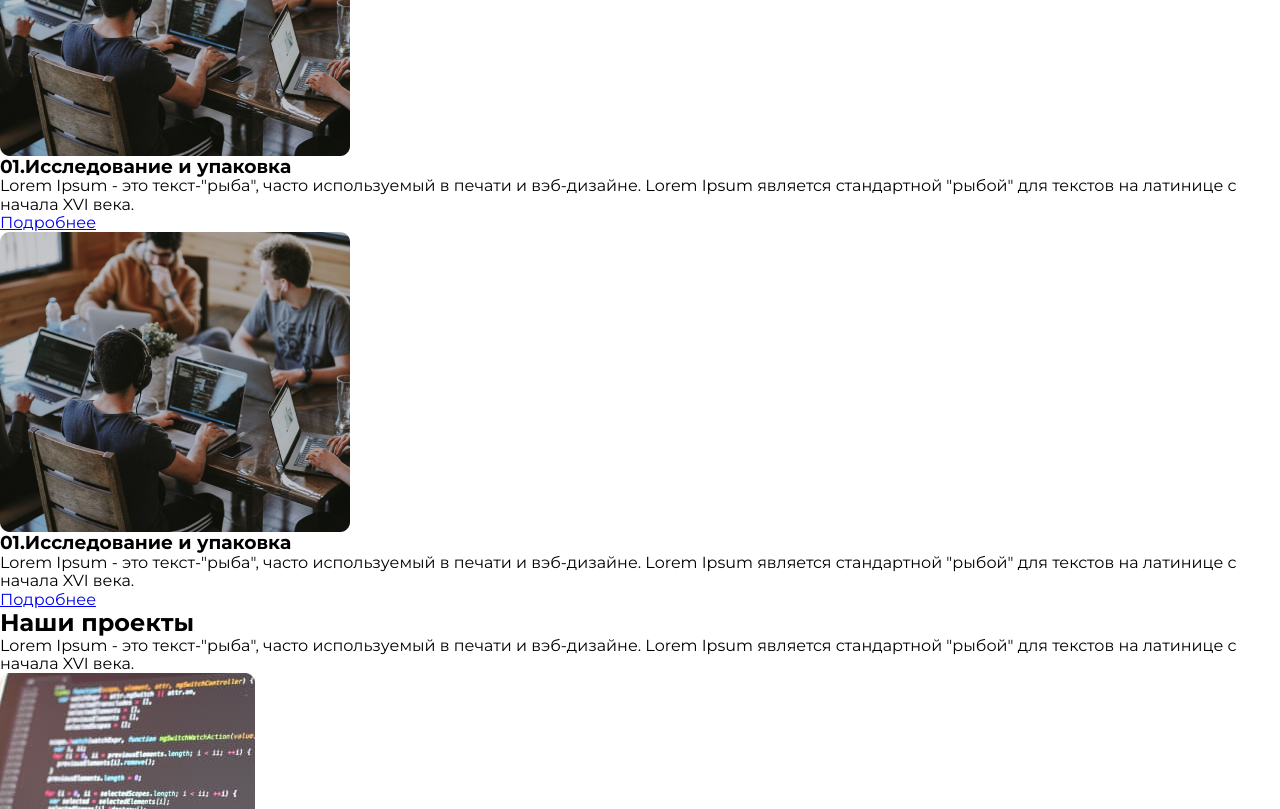
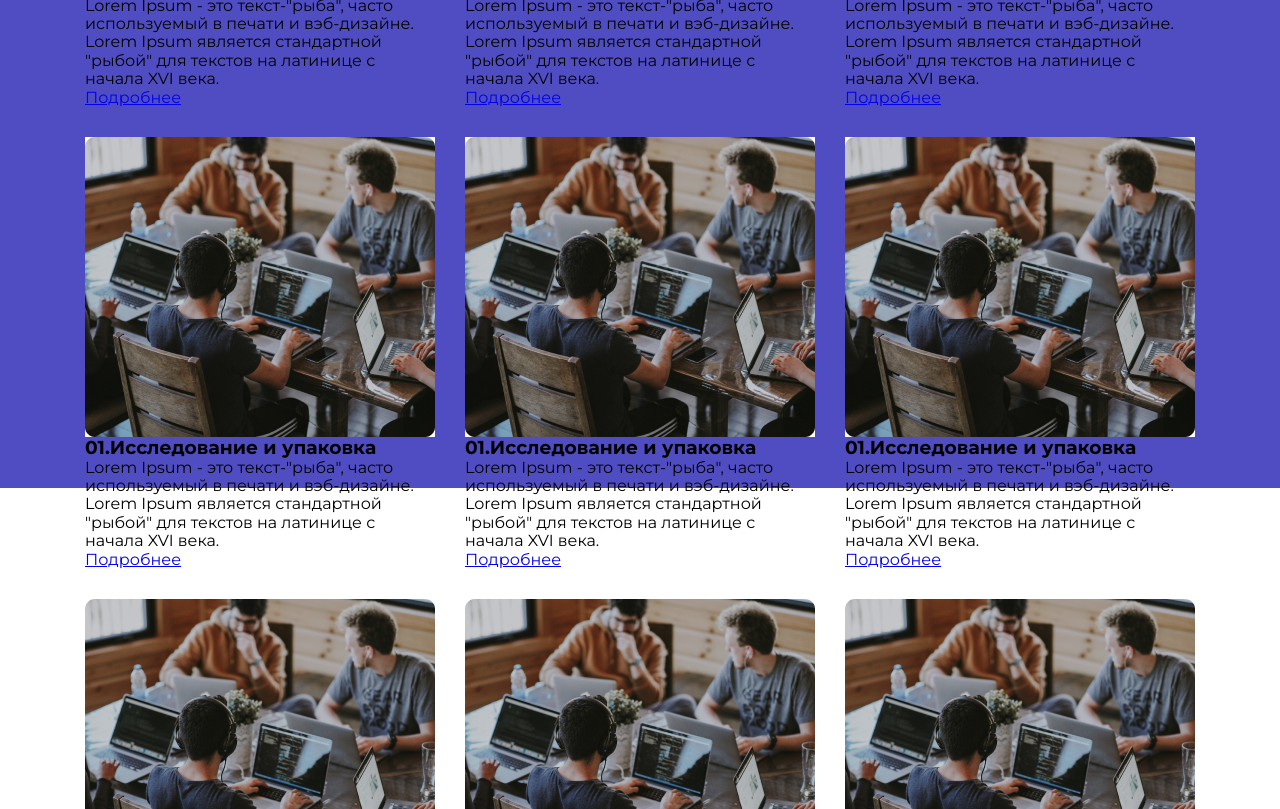
Before and after one commit to riko1212/blended-39-3, a plain HTML site: page index.html in a window 1280 px wide. Shown: the part 3021-3830 px from the top of the page. Drawn offline with nearby package versions, Linux system fonts and the light colour scheme.

```diff
--- a/css/styles.css
+++ b/css/styles.css
@@ -244,3 +244,29 @@ img {
   line-height: 1.47;
   color: #000000;
 }
+
+.work {
+  padding-top: 100px;
+  padding-bottom: 85px;
+  background: linear-gradient(180deg, #504dc2 50%, #ffffff 50%);
+}
+
+.work-top {
+  display: flex;
+  justify-content: space-between;
+  align-items: center;
+  margin-bottom: 70px;
+}
+
+.work-list {
+  display: flex;
+  flex-wrap: wrap;
+  margin-left: -30px;
+  margin-top: -30px;
+}
+
+.work-item {
+  flex-basis: calc((100% - 90px) / 3);
+  margin-left: 30px;
+  margin-top: 30px;
+}
--- a/index.html
+++ b/index.html
@@ -176,20 +176,19 @@
       </section>
 
       <!--SERVICES-->
-      <section>
-        <h2>
+      <section class="work">
+        <div class="container">
+<div class="work-top">
+  <h2 class="work-title section-title">
     Наши работы, на которых <br />
     мы специализируемся
   </h2>
-        <button type="button">Все услуги</button>
-        <ul>
-          <li>
-            <img
-              src="./images/services/rectangle2.jpg"
-              alt="Группа людей работающих за ноутбуками"
-              width="350"
-              height="300"
-            />
+  <button type="button" class="btn">Все услуги</button>
+</div>
+
+<ul class="work-list">
+  <li class="work-item">
+    <img src="./images/services/rectangle2.jpg" alt="Группа людей работающих за ноутбуками" width="350" height="300" />
     <h3><span>01.</span>Исследование и упаковка</h3>
     <p>
       Lorem Ipsum - это текст-"рыба", часто используемый в
@@ -198,13 +197,8 @@
     </p>
     <a href="#">Подробнее</a>
   </li>
-          <li>
-            <img
-              src="./images/services/rectangle2.jpg"
-              alt="Группа людей работающих за ноутбуками"
-              width="350"
-              height="300"
-            />
+  <li class="work-item">
+    <img src="./images/services/rectangle2.jpg" alt="Группа людей работающих за ноутбуками" width="350" height="300" />
     <h3><span>01.</span>Исследование и упаковка</h3>
     <p>
       Lorem Ipsum - это текст-"рыба", часто используемый в
@@ -213,13 +207,8 @@
     </p>
     <a href="#">Подробнее</a>
   </li>
-          <li>
-            <img
-              src="./images/services/rectangle2.jpg"
-              alt="Группа людей работающих за ноутбуками"
-              width="350"
-              height="300"
-            />
+  <li class="work-item">
+    <img src="./images/services/rectangle2.jpg" alt="Группа людей работающих за ноутбуками" width="350" height="300" />
     <h3><span>01.</span>Исследование и упаковка</h3>
     <p>
       Lorem Ipsum - это текст-"рыба", часто используемый в
@@ -228,7 +217,90 @@
     </p>
     <a href="#">Подробнее</a>
   </li>
+  <li class="work-item">
+    <img src="./images/services/rectangle2.jpg" alt="Группа людей работающих за ноутбуками" width="350" height="300" />
+    <h3><span>01.</span>Исследование и упаковка</h3>
+    <p>
+      Lorem Ipsum - это текст-"рыба", часто используемый в
+      печати и вэб-дизайне. Lorem Ipsum является стандартной
+      "рыбой" для текстов на латинице с начала XVI века.
+    </p>
+    <a href="#">Подробнее</a>
+  </li>
+  <li class="work-item">
+    <img src="./images/services/rectangle2.jpg" alt="Группа людей работающих за ноутбуками" width="350" height="300" />
+    <h3><span>01.</span>Исследование и упаковка</h3>
+    <p>
+      Lorem Ipsum - это текст-"рыба", часто используемый в
+      печати и вэб-дизайне. Lorem Ipsum является стандартной
+      "рыбой" для текстов на латинице с начала XVI века.
+    </p>
+    <a href="#">Подробнее</a>
+  </li>
+  <li class="work-item">
+    <img src="./images/services/rectangle2.jpg" alt="Группа людей работающих за ноутбуками" width="350" height="300" />
+    <h3><span>01.</span>Исследование и упаковка</h3>
+    <p>
+      Lorem Ipsum - это текст-"рыба", часто используемый в
+      печати и вэб-дизайне. Lorem Ipsum является стандартной
+      "рыбой" для текстов на латинице с начала XVI века.
+    </p>
+    <a href="#">Подробнее</a>
+  </li>
+  <li class="work-item">
+    <img src="./images/services/rectangle2.jpg" alt="Группа людей работающих за ноутбуками" width="350" height="300" />
+    <h3><span>01.</span>Исследование и упаковка</h3>
+    <p>
+      Lorem Ipsum - это текст-"рыба", часто используемый в
+      печати и вэб-дизайне. Lorem Ipsum является стандартной
+      "рыбой" для текстов на латинице с начала XVI века.
+    </p>
+    <a href="#">Подробнее</a>
+  </li>
+  <li class="work-item">
+    <img src="./images/services/rectangle2.jpg" alt="Группа людей работающих за ноутбуками" width="350" height="300" />
+    <h3><span>01.</span>Исследование и упаковка</h3>
+    <p>
+      Lorem Ipsum - это текст-"рыба", часто используемый в
+      печати и вэб-дизайне. Lorem Ipsum является стандартной
+      "рыбой" для текстов на латинице с начала XVI века.
+    </p>
+    <a href="#">Подробнее</a>
+  </li>
+  <li class="work-item">
+    <img src="./images/services/rectangle2.jpg" alt="Группа людей работающих за ноутбуками" width="350" height="300" />
+    <h3><span>01.</span>Исследование и упаковка</h3>
+    <p>
+      Lorem Ipsum - это текст-"рыба", часто используемый в
+      печати и вэб-дизайне. Lorem Ipsum является стандартной
+      "рыбой" для текстов на латинице с начала XVI века.
+    </p>
+    <a href="#">Подробнее</a>
+  </li>
+  <li class="work-item">
+    <img src="./images/services/rectangle2.jpg" alt="Группа людей работающих за ноутбуками" width="350" height="300" />
+    <h3><span>01.</span>Исследование и упаковка</h3>
+    <p>
+      Lorem Ipsum - это текст-"рыба", часто используемый в
+      печати и вэб-дизайне. Lorem Ipsum является стандартной
+      "рыбой" для текстов на латинице с начала XVI века.
+    </p>
+    <a href="#">Подробнее</a>
+  </li>
+  <li class="work-item">
+    <img src="./images/services/rectangle2.jpg" alt="Группа людей работающих за ноутбуками" width="350" height="300" />
+    <h3><span>01.</span>Исследование и упаковка</h3>
+    <p>
+      Lorem Ipsum - это текст-"рыба", часто используемый в
+      печати и вэб-дизайне. Lorem Ipsum является стандартной
+      "рыбой" для текстов на латинице с начала XVI века.
+    </p>
+    <a href="#">Подробнее</a>
+  </li>
+
 </ul>
+        </div>
+
       </section>
       <!--PROJECTS-->
       <section>
```
Lines whose indentation alone changed are shown as unchanged.
